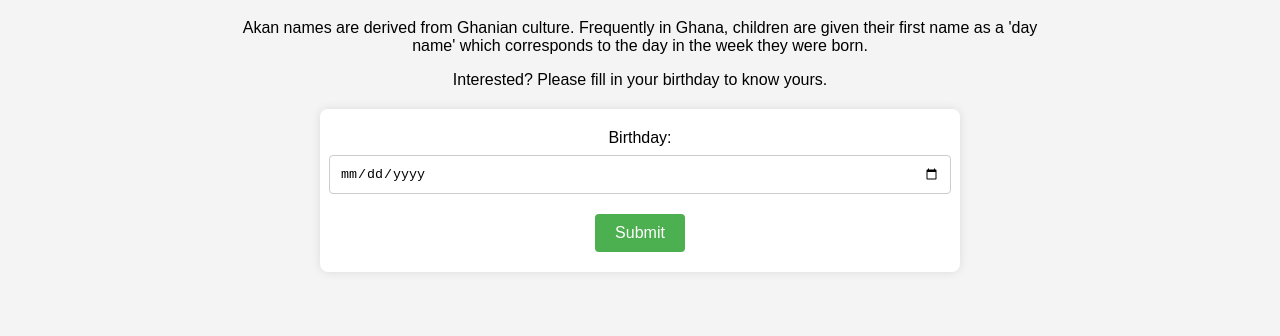
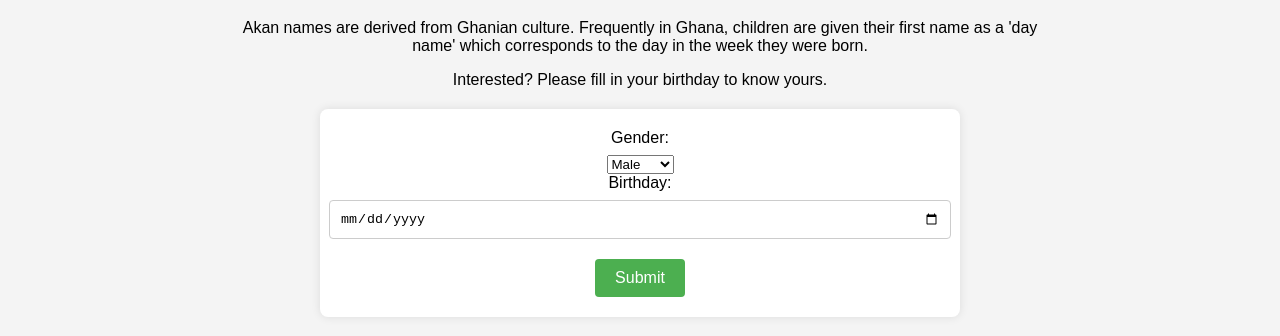
Before and after one commit to benson-kiprotich/akan-names, a plain HTML site: page index.html in a window 1280 px wide. Shown: the part 78-414 px from the top of the page. Drawn offline with Linux system fonts and the light colour scheme; a script that the page names is missing.

Commit message:
add gender select options

```diff
--- a/index.html
+++ b/index.html
@@ -23,6 +23,14 @@
 
     <section class="form-container">
         <form id="birthdayForm" onsubmit="return validateForm()">
+            <label for="gender">Gender:</label>
+            <select id="gender" name="gender" required>
+                <option value="male">Male</option>
+                <option value="female">Female</option>
+                <option value="other">Other</option>
+            </select>
+
+
             <label for="birthdate">Birthday:</label>
             <input type="date" id="birthdate" name="birthdate" required>
 
```
